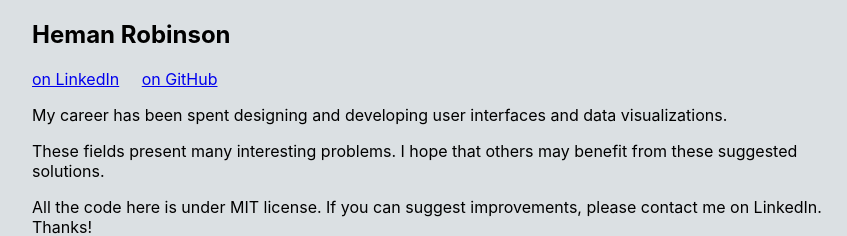
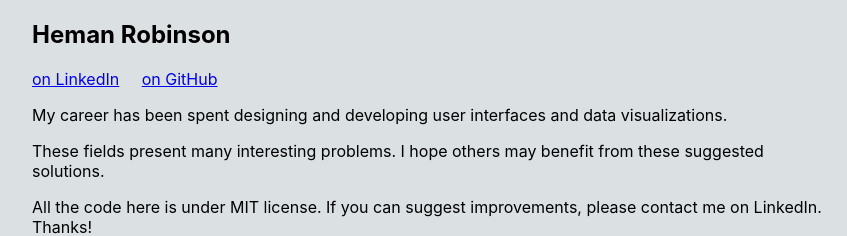
Before and after one commit to hemanrobinson/hemanrobinson.github.io, a React (Create React App) app: page / in a window 1280 px wide. Shown: the top 236 px of the page, without its empty margins (208-1055 px from the left). Built offline with nearby package versions, Linux system fonts and the light colour scheme.

Commit message:
Update App.js

```diff
--- a/src/App.js
+++ b/src/App.js
@@ -16,7 +16,7 @@ function App() {
                     My career has been spent designing and developing user interfaces and data visualizations.
                 </p>
                 <p>
-                    These fields present many interesting problems.  I hope that others may benefit from these suggested solutions.
+                    These fields present many interesting problems.  I hope others may benefit from these suggested solutions.
                 </p>
                 <p>
                     All the code here is under MIT license.  If you can suggest improvements, please contact me on LinkedIn.  Thanks!
```
